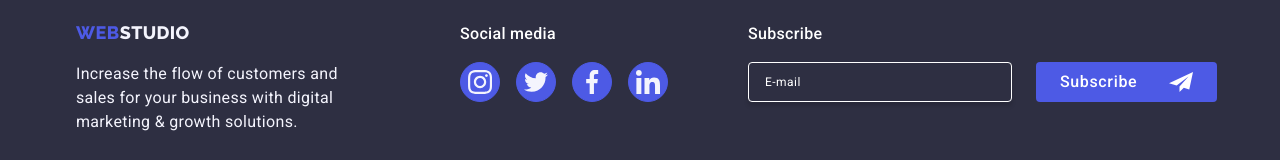
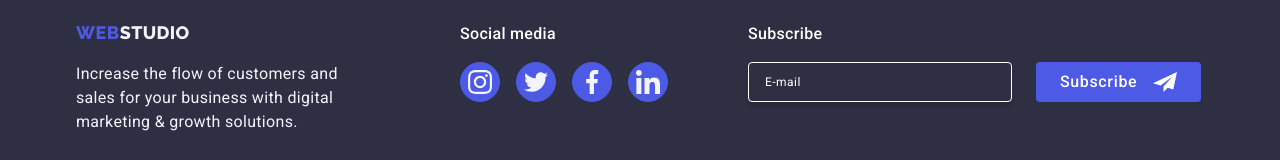
Before and after one commit to vika-vicky/goit-markup-hw-05, a plain HTML site: page index.html in a window 1280 px wide. Shown: the part 2996-3156 px from the top of the page. Drawn offline with nearby package versions, Linux system fonts and the light colour scheme.

Commit message:
Update styles.css

```diff
--- a/css/styles.css
+++ b/css/styles.css
@@ -318,10 +318,6 @@ address {
     background-color: var(--ocean);
 }
 
-.paper-plane {
-    margin-left: 16px;
-}
-
 /* hero section */
 .hero-section {
     background-color: var(--navy-blue);
@@ -541,7 +537,7 @@ address {
     transition: fill 250ms cubic-bezier(0.4, 0, 0.2, 1);
 }
 
-.form-input-modal:focus + .modal-form-icon {
+.form-input-modal:focus+.modal-form-icon {
     fill: #4D5AE5;
 }
 
@@ -576,7 +572,7 @@ address {
     padding: 0;
 }
 
-.form-input-modal-checkbox{
+.form-input-modal-checkbox {
     width: 16px;
     height: 16px;
     stroke-width: 1px;
@@ -610,8 +606,7 @@ address {
     color: var(--iris, #4D5AE5);
 }
 
-.form-input-modal-checkbox:checked + .checkbox-label >
-.checkbox-icon {
+.form-input-modal-checkbox:checked+.checkbox-label>.checkbox-icon {
     background-color: var(--ocean);
     border: none;
     fill: var(--cloud);
```
